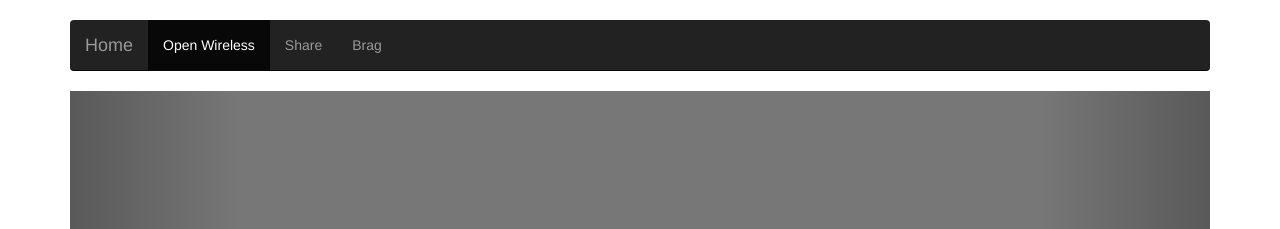
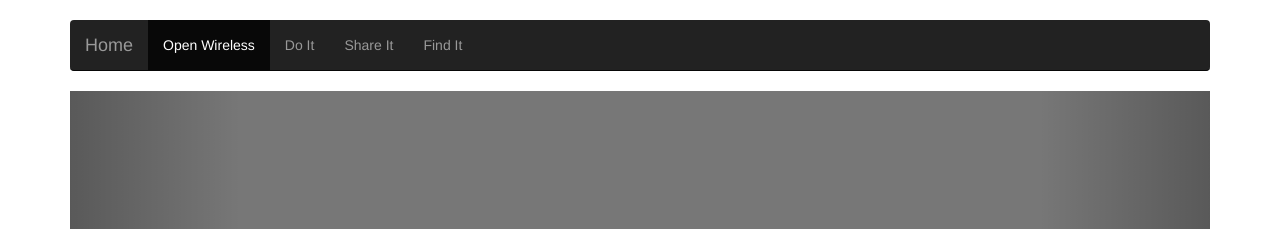
Before and after one commit to codefortulsa/tulsaopenwireless.org, a Jekyll site: the page built from index.html, in a window 1280 px wide. Shown: the top 229 px of the page. Built offline with Jekyll 4.4.1, drawn with Linux system fonts in a browser that asks for light colours.

```diff
--- a/_layouts/default.html
+++ b/_layouts/default.html
@@ -44,13 +44,15 @@
                     <span class="icon-bar"></span>
                     <span class="icon-bar"></span>
                   </button>
-                  <a class="navbar-brand" href="#">Home</a>
+                  <a class="navbar-brand" href="/">Home</a>
                 </div>
                 <div class="navbar-collapse collapse">
                   <ul class="nav navbar-nav">
                     <li class="active"><a href="./openwireless.html">Open Wireless</a></li>
-                    <li><a href="./how-to.html">Share</a></li>
-                    <li><a href="#contact">Brag</a></li>
+                    <li><a href="./how-to.html">Do It</a></li>
+                    <li><a href="#contact">Share It</a></li>
+                    <li><a href="#contact">Find It</a></li>
+
                   </ul>
                 </div>
               </div>
```
